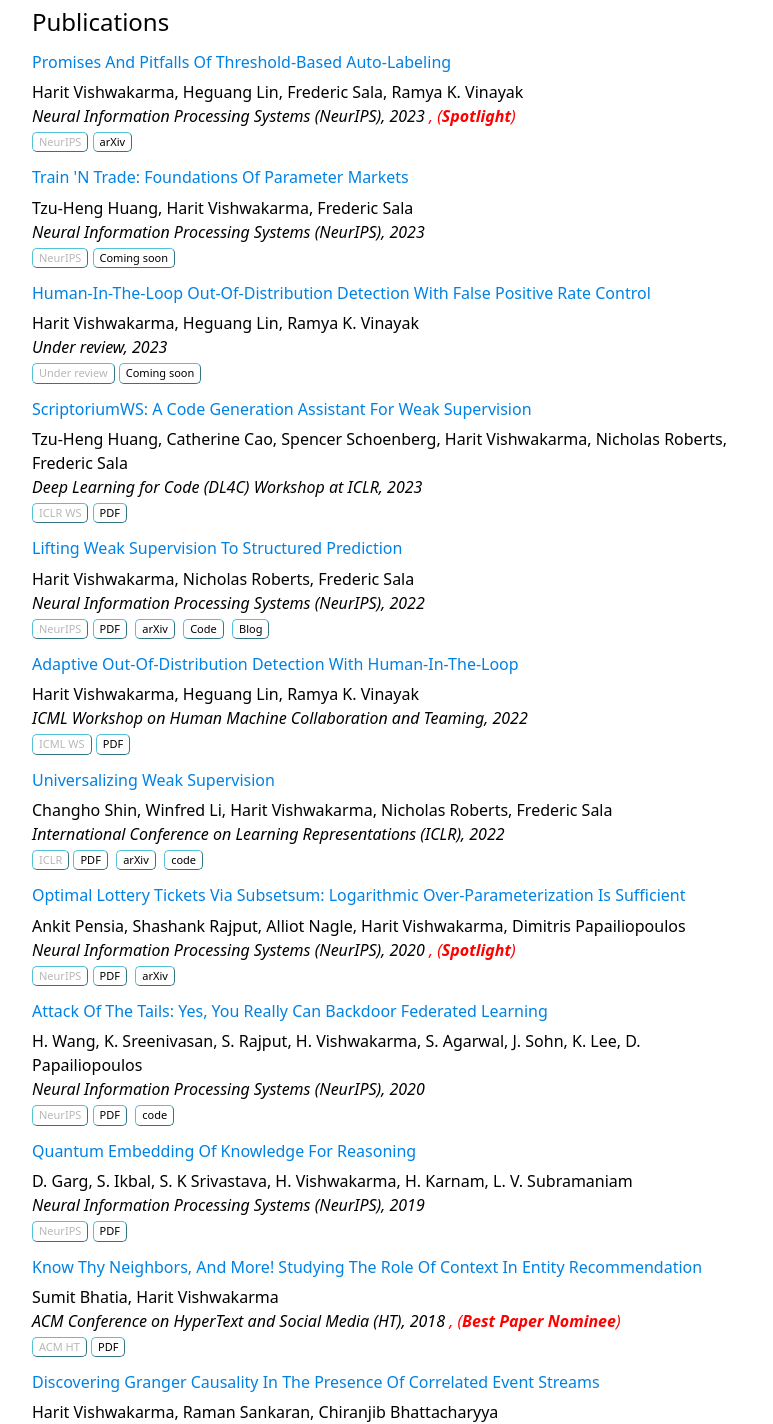
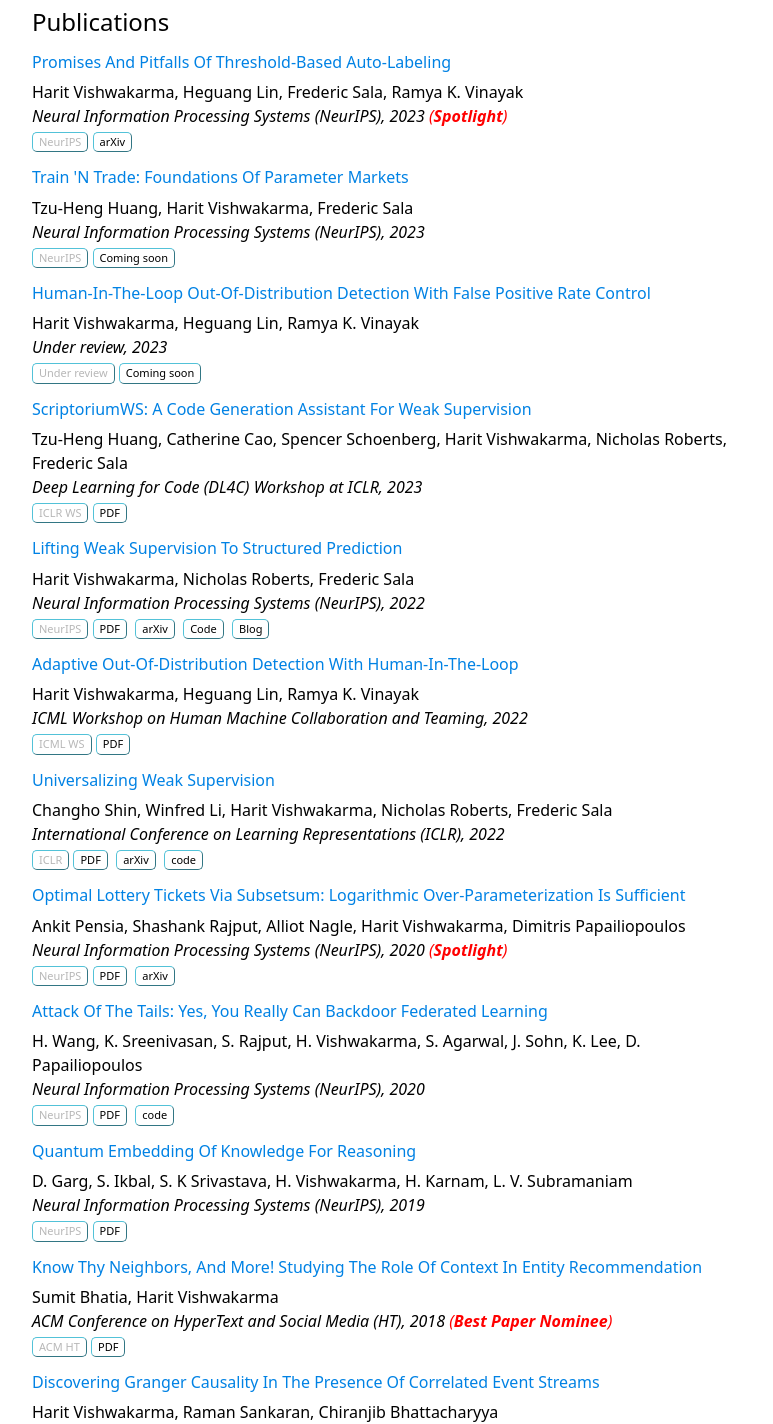
Before and after one commit to harit7/harit7.github.io, a Jekyll site: the page built from index.html, in a window 1280 px wide. Shown: the part 688-2112 px from the top of the page, without its empty margins (249-1022 px from the left). Built offline with Jekyll 4.4.1, drawn with Linux system fonts in a browser that asks for light colours.

Commit message:
Update home.html

```diff
--- a/_layouts/home.html
+++ b/_layouts/home.html
@@ -79,7 +79,7 @@
     <div class="pt-2">
       {% for publication in site.data.publications %}
         {% if publication.award %}
-          {% capture award %}, (<b>{{publication.award}}</b>){% endcapture %}
+          {% capture award %} (<b>{{publication.award}}</b>){% endcapture %}
         {% else %}
           {% capture award %}{% endcapture %}
         {% endif %}
```
